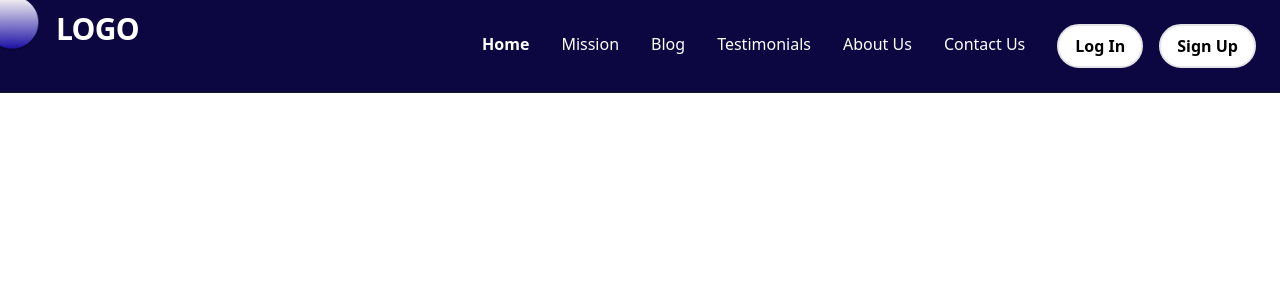
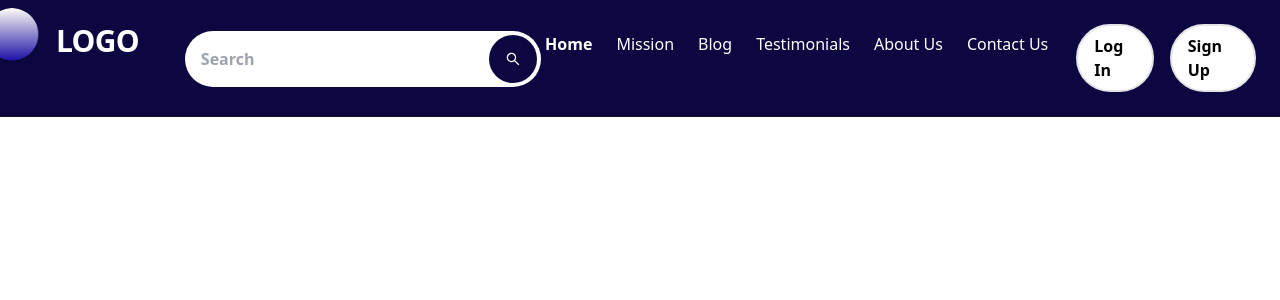
Before and after one commit to Jenisys-in/Jenisys, a React (Vite) app: page / in a window 1280 px wide. Shown: the top 300 px of the page. Built offline with nearby package versions, Linux system fonts and the light colour scheme; the HTML template or start-up script is replaced by a standard one; a web font is replaced by a local one.

Commit message:
search bar added

```diff
--- a/package.json
+++ b/package.json
@@ -14,6 +14,7 @@
     "postcss": "^8.4.39",
     "react": "^18.3.1",
     "react-dom": "^18.3.1",
+    "react-icons": "^5.2.1",
     "react-router-dom": "^6.24.0"
   },
   "devDependencies": {
--- a/src/components/navbar.jsx
+++ b/src/components/navbar.jsx
@@ -1,12 +1,14 @@
 import React from "react";
 import { Link } from "react-router-dom";
+import {AiOutlineSearch} from 'react-icons/ai'
+
 import "../App.css";
 
 // NavItem Component
 const NavItem = ({ children, isActive, to }) => (
   <Link
     to={to}
-    className={`justify-center p-2 whitespace-nowrap rounded-full ${
+    className={`justify-center  px-1 py-2 whitespace-nowrap rounded-full ${
       isActive ? "text-white font-semibold" : "text-white"
     } transition duration-300 ease-in-out hover:bg-white hover:text-black`}
   >
@@ -22,7 +24,7 @@ const Button = ({ children, variant, to }) => (
       variant === "primary"
         ? "bg-white text-black border-zinc-200"
         : "bg-white text-black border-zinc-200"
-    } border-2 transition-colors duration-300 hover:bg-yellow-600 hover:border-yellow-600`}
+    } border-2 transition-colors duration-300 hover:bg-yellow-600  hover:border-yellow-600 `}
   >
     {children}
   </Link>
@@ -48,7 +50,16 @@ function Navbar() {
           className="-ml-[40px] -mt-[10px] w-14 h-14 rounded-full"
         />
         <h1 className="text-3xl font-bold tracking-tight text-white">LOGO</h1>
-      </div>
+        <form className="justify-center w-[400px] h-[20px] pl-[30px] py-pb-[20px] relative">
+          <div className="relative">
+            <input type="search" placeholder="Search" className="text-black font-semibold w-full p-4 rounded-full white" />
+            <button className='absolute right-1 top-1/2 -translate-y-1/2 p-4 bg-[#0c0741] duration-300 hover:bg-yellow-600 rounded-full'>
+                <AiOutlineSearch />
+            </button>
+          </div>
+            </form>
+
+          </div>
       <nav className="flex gap-6">
         <div className="flex gap-4">
           {navItems.map((item, index) => (
```
Also changed, not shown: 1 other file (tests, documents, lock files or other folders).
